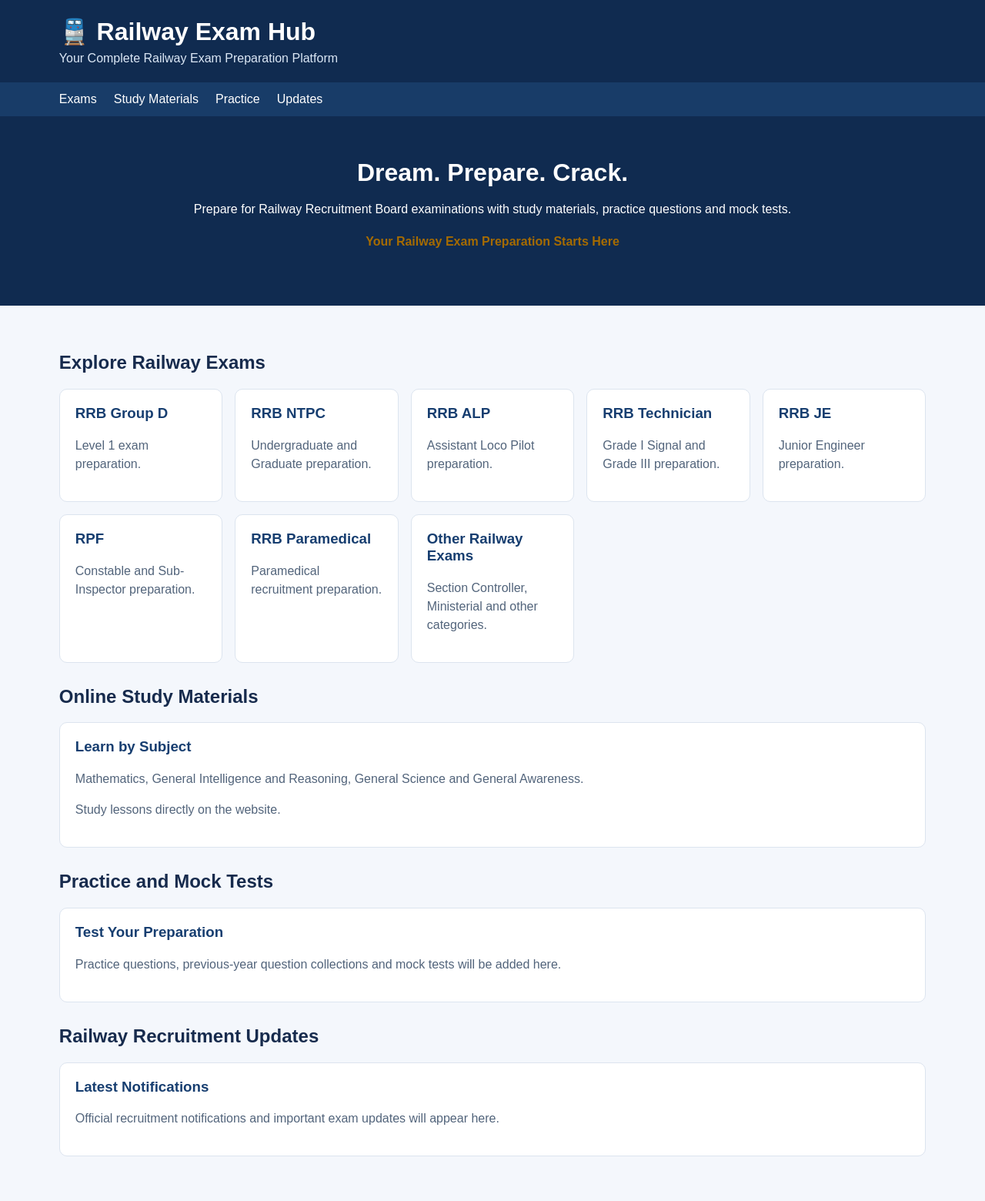
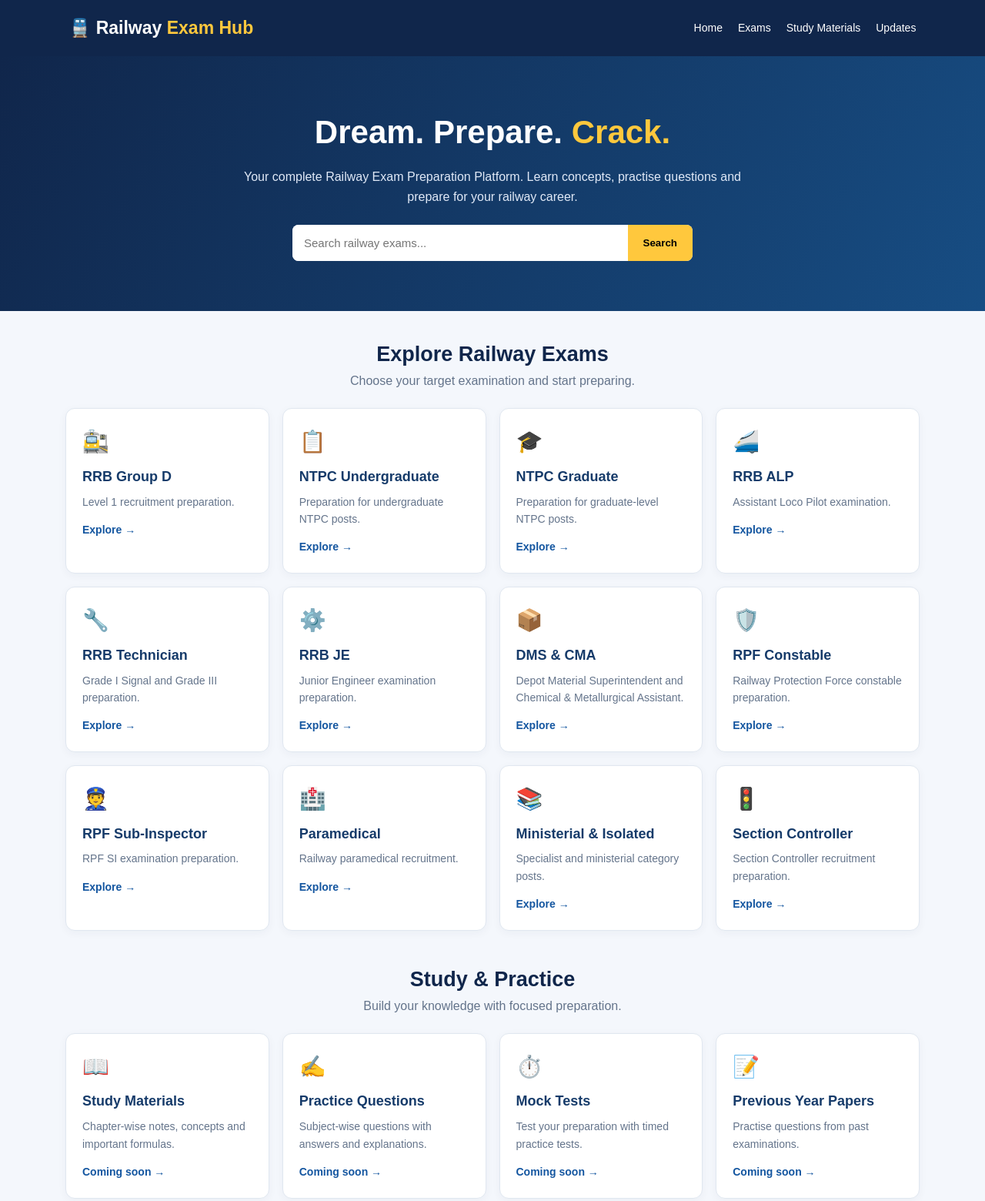
Before and after one commit to railwayexamhub/railway-exam-hub, a plain HTML site: page index.html in a window 1280 px wide. Shown: the top 1560 px of the page at 77% size. Drawn offline with Linux system fonts and the light colour scheme.

Commit message:
Revamp layout and styles for Railway Exam Hub
Updated the layout and styles of the Railway Exam Hub webpage. Enhanced header, hero section, navigation, and footer for better user experience.

```diff
--- a/index.html
+++ b/index.html
@@ -3,83 +3,152 @@
 <head>
 <meta charset="UTF-8">
 <meta name="viewport" content="width=device-width, initial-scale=1.0">
-<title>Railway Exam Hub</title>
+<meta name="description" content="Prepare for Indian Railway exams with study materials, practice questions, mock tests and recruitment updates.">
+<title>Railway Exam Hub | Prepare. Practise. Succeed.</title>
 <style>
-*{box-sizing:border-box}
-body{margin:0;font-family:Arial,sans-serif;background:#f4f7fc;color:#172b4d}
-header{background:#102b50;color:white;padding:22px 6%}
-header h1{margin:0}
-header p{margin:7px 0 0;color:#dbe7f5}
-nav{background:#183c68;padding:13px 6%;display:flex;gap:22px;flex-wrap:wrap}
-nav a{color:white;text-decoration:none}
-.hero{background:#102b50;color:white;padding:55px 7%;text-align:center}
-.hero h2{font-size:32px;margin:0 0 12px}
-.hero p{line-height:1.6}
-main{padding:30px 6%}
-h2.section{margin-top:30px}
-.grid{display:grid;grid-template-columns:repeat(auto-fit,minmax(210px,1fr));gap:16px}
-.card{background:white;padding:20px;border-radius:10px;border:1px solid #dce4ef}
-.card h3{margin-top:0;color:#173e70}
-.card p{color:#52647b;line-height:1.5}
-.tag{color:#a56b00;font-weight:bold}
-footer{background:#102b50;color:white;text-align:center;padding:22px;margin-top:35px}
+*{box-sizing:border-box;margin:0;padding:0}
+body{font-family:Arial,sans-serif;background:#f4f7fc;color:#17243b;line-height:1.6}
+header{background:#10264b;color:white;padding:18px 7%;display:flex;justify-content:space-between;align-items:center;flex-wrap:wrap;gap:12px}
+.logo{font-size:23px;font-weight:bold}
+.logo span{color:#ffc83d}
+nav{display:flex;gap:20px;flex-wrap:wrap}
+nav a{color:white;text-decoration:none;font-size:14px}
+nav a:hover{color:#ffc83d}
+.hero{background:linear-gradient(120deg,#10264b,#174d83);color:white;padding:65px 7%;text-align:center}
+.hero h1{font-size:42px;margin-bottom:12px}
+.hero h1 span{color:#ffc83d}
+.hero p{max-width:650px;margin:0 auto 24px;color:#e0e9f7}
+.search{max-width:520px;margin:auto;display:flex;background:white;border-radius:8px;overflow:hidden}
+.search input{flex:1;min-width:0;padding:15px;border:0;outline:0;font-size:15px}
+.search button{background:#ffc83d;border:0;padding:0 20px;font-weight:bold;cursor:pointer}
+main{max-width:1150px;margin:auto;padding:35px 20px}
+section{margin-bottom:42px}
+.section-title{text-align:center;margin-bottom:22px}
+.section-title h2{font-size:27px;color:#10264b}
+.section-title p{color:#64748b}
+.grid{display:grid;grid-template-columns:repeat(auto-fit,minmax(220px,1fr));gap:17px}
+.card{background:white;border:1px solid #e0e7f0;border-radius:12px;padding:21px;box-shadow:0 3px 12px #10264b0b;transition:.2s}
+.card:hover{transform:translateY(-3px);box-shadow:0 7px 20px #10264b16}
+.card .icon{font-size:28px;margin-bottom:8px}
+.card h3{color:#163b6a;margin-bottom:7px;font-size:18px}
+.card p{font-size:14px;color:#64748b;margin-bottom:12px}
+.card a{color:#1456a0;text-decoration:none;font-weight:bold;font-size:14px}
+.feature{background:#eaf1fb;border-radius:12px;padding:25px;text-align:center}
+.feature h3{color:#10264b;margin-bottom:7px}
+.notice{background:#fff8e5;border-left:4px solid #ffc83d;padding:18px;border-radius:6px}
+footer{background:#10264b;color:#dce7f5;text-align:center;padding:28px 15px;font-size:13px}
+footer a{color:#ffc83d;text-decoration:none}
+.hidden{display:none}
+@media(max-width:600px){
+ header{padding:16px 5%}
+ .hero{padding:48px 5%}
+ .hero h1{font-size:32px}
+ nav{gap:13px}
+ nav a{font-size:13px}
+ main{padding:28px 15px}
+}
 </style>
 </head>
 <body>
+
 <header>
-<h1>🚆 Railway Exam Hub</h1>
-<p>Your Complete Railway Exam Preparation Platform</p>
+ <div class="logo">🚆 Railway <span>Exam Hub</span></div>
+ <nav>
+  <a href="#home">Home</a>
+  <a href="#exams">Exams</a>
+  <a href="#study">Study Materials</a>
+  <a href="#updates">Updates</a>
+ </nav>
 </header>
 
-<nav>
-<a href="#exams">Exams</a>
-<a href="#study">Study Materials</a>
-<a href="#practice">Practice</a>
-<a href="#updates">Updates</a>
-</nav>
+<div class="hero" id="home">
+ <h1>Dream. Prepare. <span>Crack.</span></h1>
+ <p>Your complete Railway Exam Preparation Platform.
+Learn concepts, practise questions and prepare for your railway career.</p>
+ <div class="search">
+  <input id="searchBox" type="text" placeholder="Search railway exams...">
+  <button onclick="searchExams()">Search</button>
+ </div>
+</div>
 
-<section class="hero">
-<h2>Dream. Prepare. Crack.</h2>
-<p>Prepare for Railway Recruitment Board examinations with study materials, practice questions and mock tests.</p>
-<p class="tag">Your Railway Exam Preparation Starts Here</p>
+<main>
+<section id="exams">
+ <div class="section-title">
+  <h2>Explore Railway Exams</h2>
+  <p>Choose your target examination and start preparing.</p>
+ </div>
+ <div class="grid" id="examGrid">
+
+  <div class="card exam"><div class="icon">🚉</div><h3>RRB Group D</h3><p>Level 1 recruitment preparation.</p><a href="#study">Explore →</a></div>
+  <div class="card exam"><div class="icon">📋</div><h3>NTPC Undergraduate</h3><p>Preparation for undergraduate NTPC posts.</p><a href="#study">Explore →</a></div>
+  <div class="card exam"><div class="icon">🎓</div><h3>NTPC Graduate</h3><p>Preparation for graduate-level NTPC posts.</p><a href="#study">Explore →</a></div>
+  <div class="card exam"><div class="icon">🚄</div><h3>RRB ALP</h3><p>Assistant Loco Pilot examination.</p><a href="#study">Explore →</a></div>
+  <div class="card exam"><div class="icon">🔧</div><h3>RRB Technician</h3><p>Grade I Signal and Grade III preparation.</p><a href="#study">Explore →</a></div>
+  <div class="card exam"><div class="icon">⚙️</div><h3>RRB JE</h3><p>Junior Engineer examination preparation.</p><a href="#study">Explore →</a></div>
+  <div class="card exam"><div class="icon">📦</div><h3>DMS & CMA</h3><p>Depot Material Superintendent and Chemical & Metallurgical Assistant.</p><a href="#study">Explore →</a></div>
+  <div class="card exam"><div class="icon">🛡️</div><h3>RPF Constable</h3><p>Railway Protection Force constable preparation.</p><a href="#study">Explore →</a></div>
+  <div class="card exam"><div class="icon">👮</div><h3>RPF Sub-Inspector</h3><p>RPF SI examination preparation.</p><a href="#study">Explore →</a></div>
+  <div class="card exam"><div class="icon">🏥</div><h3>Paramedical</h3><p>Railway paramedical recruitment.</p><a href="#study">Explore →</a></div>
+  <div class="card exam"><div class="icon">📚</div><h3>Ministerial & Isolated</h3><p>Specialist and ministerial category posts.</p><a href="#study">Explore →</a></div>
+  <div class="card exam"><div class="icon">🚦</div><h3>Section Controller</h3><p>Section Controller recruitment preparation.</p><a href="#study">Explore →</a></div>
+
+ </div>
+ <p id="noResults" class="hidden" style="text-align:center;padding:20px">No matching exam found.</p>
 </section>
 
-<main>
-<h2 class="section" id="exams">Explore Railway Exams</h2>
-<div class="grid">
-<div class="card"><h3>RRB Group D</h3><p>Level 1 exam preparation.</p></div>
-<div class="card"><h3>RRB NTPC</h3><p>Undergraduate and Graduate preparation.</p></div>
-<div class="card"><h3>RRB ALP</h3><p>Assistant Loco Pilot preparation.</p></div>
-<div class="card"><h3>RRB Technician</h3><p>Grade I Signal and Grade III preparation.</p></div>
-<div class="card"><h3>RRB JE</h3><p>Junior Engineer preparation.</p></div>
-<div class="card"><h3>RPF</h3><p>Constable and Sub-Inspector preparation.</p></div>
-<div class="card"><h3>RRB Paramedical</h3><p>Paramedical recruitment preparation.</p></div>
-<div class="card"><h3>Other Railway Exams</h3><p>Section Controller, Ministerial and other categories.</p></div>
-</div>
+<section id="study">
+ <div class="section-title">
+  <h2>Study & Practice</h2>
+  <p>Build your knowledge with focused preparation.</p>
+ </div>
+ <div class="grid">
+  <div class="card"><div class="icon">📖</div><h3>Study Materials</h3><p>Chapter-wise notes, concepts and important formulas.</p><a href="#updates">Coming soon →</a></div>
+  <div class="card"><div class="icon">✍️</div><h3>Practice Questions</h3><p>Subject-wise questions with answers and explanations.</p><a href="#updates">Coming soon →</a></div>
+  <div class="card"><div class="icon">⏱️</div><h3>Mock Tests</h3><p>Test your preparation with timed practice tests.</p><a href="#updates">Coming soon →</a></div>
+  <div class="card"><div class="icon">📝</div><h3>Previous Year Papers</h3><p>Practise questions from past examinations.</p><a href="#updates">Coming soon →</a></div>
+ </div>
+</section>
 
-<h2 class="section" id="study">Online Study Materials</h2>
-<div class="card">
-<h3>Learn by Subject</h3>
-<p>Mathematics, General Intelligence and Reasoning, General Science and General Awareness.</p>
-<p>Study lessons directly on the website.</p>
-</div>
+<section id="updates">
+ <div class="section-title">
+  <h2>Railway Recruitment Updates</h2>
+  <p>Stay informed about official notifications and examination news.</p>
+ </div>
+ <div class="notice">
+  <strong>Official Railway Recruitment Boards</strong>
+  <p>Always verify vacancies, eligibility, dates and syllabus through official notifications.</p>
+  <a href="https://rrb.indianrailways.gov.in/" target="_blank" rel="noopener">Visit Official RRB Website →</a>
+ </div>
+</section>
 
-<h2 class="section" id="practice">Practice and Mock Tests</h2>
-<div class="card">
-<h3>Test Your Preparation</h3>
-<p>Practice questions, previous-year question collections and mock tests will be added here.</p>
-</div>
-
-<h2 class="section" id="updates">Railway Recruitment Updates</h2>
-<div class="card">
-<h3>Latest Notifications</h3>
-<p>Official recruitment notifications and important exam updates will appear here.</p>
-</div>
+<section>
+ <div class="feature">
+  <h3>Your Railway Preparation Starts Here!</h3>
+  <p>Learn every day. Practise regularly. Move closer to your goal.</p>
+ </div>
+</section>
 </main>
 
 <footer>
-<p>© 2026 Railway Exam Hub</p>
-<p>Learn • Practice • Prepare</p>
+ <p><strong>Railway Exam Hub</strong> — Dream. Prepare. Crack.</p>
+ <p>Independent educational preparation platform. Not an official Railway Recruitment Board website.</p>
+ <p>© 2026 Railway Exam Hub</p>
 </footer>
+
+<script>
+function searchExams(){
+ const query=document.getElementById("searchBox").value.toLowerCase().trim();
+ const cards=document.querySelectorAll(".exam");
+ let count=0;
+ cards.forEach(card=>{
+  const match=card.innerText.toLowerCase().includes(query);
+  card.classList.toggle("hidden",!match);
+  if(match)count++;
+ });
+ document.getElementById("noResults").classList.toggle("hidden",count!==0);
+}
+document.getElementById("searchBox").addEventListener("input",searchExams);
+</script>
+
 </body>
 </html>
```
